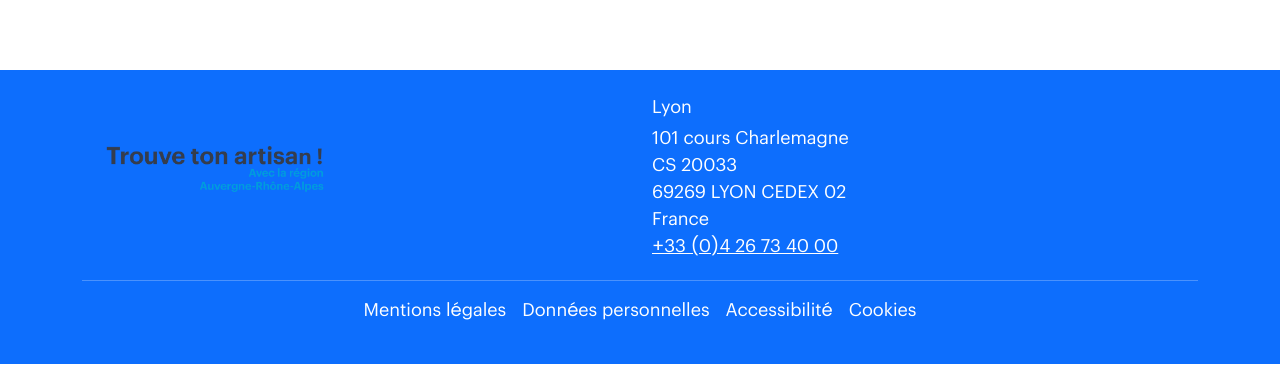
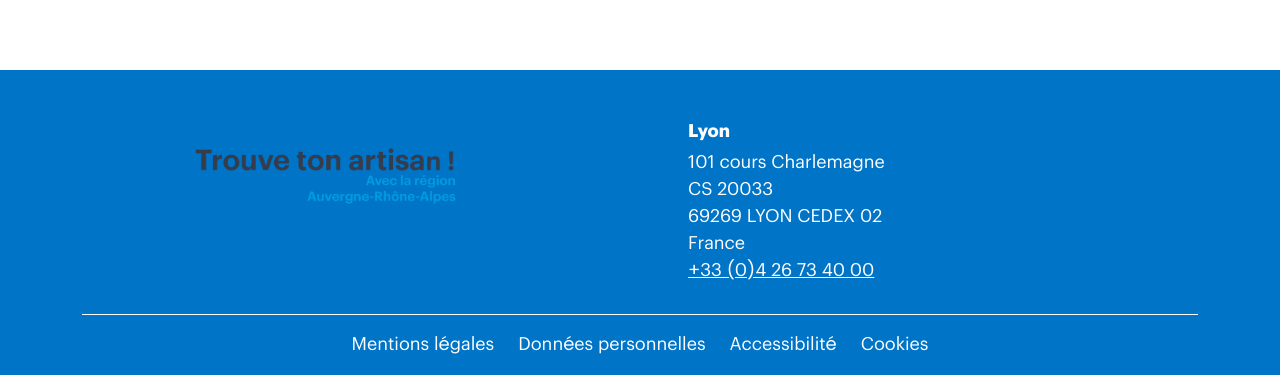
Before and after one commit to Luxibol/trouve_ton_artisan, a React (Vite) app in the folder frontend/: page / in a window 1280 px wide. Shown: the part 494-869 px from the top of the page. Built offline with nearby package versions, Linux system fonts and the light colour scheme; no server answers.

Commit message:
Formating the footer

```diff
--- a/frontend/src/components/Footer.jsx
+++ b/frontend/src/components/Footer.jsx
@@ -1,25 +1,25 @@
 import { Link } from 'react-router-dom';
 import logo from '../assets/pictures/Logo.png';
 
+// Composant Footer pour afficher le pied de page du site
 function Footer() {
   return (
-    <footer className="bg-primary text-white py-4 mt-5">
+    <footer className="py-1 pt-md-5 mt-5">
       <div className="container">
         <div className="row">
-          <div className="col-md-6 mb-3 mb-md-0">
+          <div className="col-md-6 px-md-5">
             <Link to="/">
               <img
                 src={logo}
-                alt="Trouve Ton Artisan Logo"
-                className="img-fluid"
-                style={{ height: '150px' }}
+                alt="Logo Trouve Ton Artisan"
+                className="img-fluid px-md-5 logo-footer position-relative top-n5"
               />
             </Link>
           </div>
-          <div className="col-md-6">
-            <p className="mb-1">Lyon</p>
+          <div className="col-md-6 px-5 ">
+            <p className="mb-1 fw-bold">Lyon</p>
             <p className="mb-1">
-              101 cours Charlemagne<br />
+              101 cours Charlemagne<br/>
               CS 20033<br />
               69269 LYON CEDEX 02<br />
               France<br />
@@ -27,8 +27,8 @@ function Footer() {
             </p>
           </div>
         </div>
-        <hr className="bg-light my-3" />
-        <ul className="list-unstyled d-flex flex-column flex-md-row justify-content-md-center gap-3">
+        <hr className="bg-light opacity-100 border-white my-3"/>
+        <ul className="list-unstyled d-flex flex-column flex-md-row justify-content-md-center gap-md-4 gap-1 px-4">
           <li><Link to="/legal/mentions" className="text-white text-decoration-none">Mentions légales</Link></li>
           <li><Link to="/legal/donnees-personnelles" className="text-white text-decoration-none">Données personnelles</Link></li>
           <li><Link to="/legal/accessibilite" className="text-white text-decoration-none">Accessibilité</Link></li>
--- a/frontend/src/styles/abstracts/_variables.scss
+++ b/frontend/src/styles/abstracts/_variables.scss
@@ -1,6 +1,6 @@
 // Couleurs comme variables Sass
 $background-color: #ffffff;
-$light-text-color: #f1f8fc;
+$light-text-color: #ffffff;
 $footer-bg-color: #0074c7;
 $button-bg-color: #0074c7;
 $title-color: #00497c;
--- a/frontend/src/styles/components/_footer.scss
+++ b/frontend/src/styles/components/_footer.scss
@@ -1,3 +1,29 @@
+// Footer
 footer {
-  // Plus besoin de styles personnalisés pour l'instant
+  background-color: $footer-bg-color;
+  color: $light-text-color;
+
+  // Logo dans le footer
+  .logo-footer {
+    height: 150px;
+  }
+
+  // Pour les écrans plus grands (PC)
+  @media (min-width: 992px) {
+    .top-n5 {
+      top: -2rem;
+    }
+
+    // Ajuster la taille du logo sur les grands écrans (PC)
+    .logo-footer {
+      height: 180px;
+    }
+  }
+
+  // Ajustement de la taille du logo pour les tablettes
+  @media (min-width: 768px) and (max-width: 991px) {
+    .logo-footer {
+      height: 120px;
+    }
+  }
 }
```
